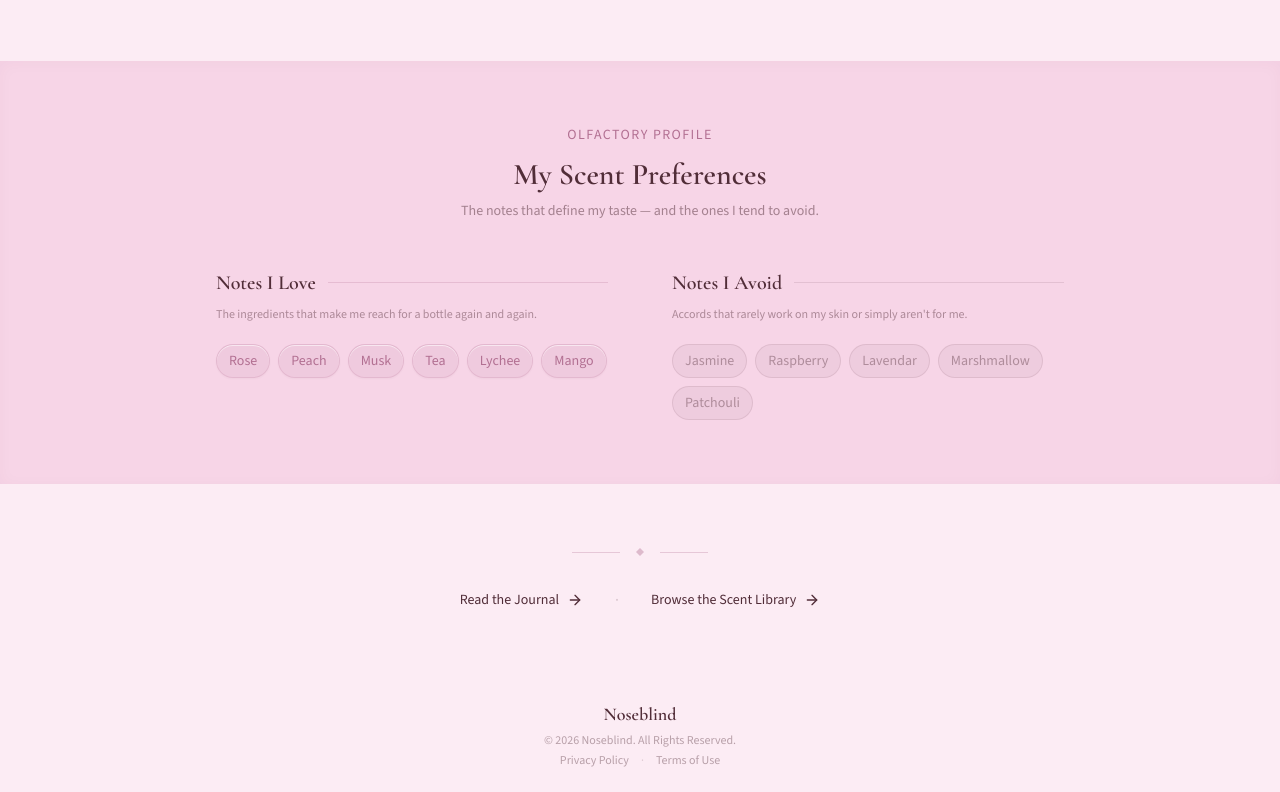
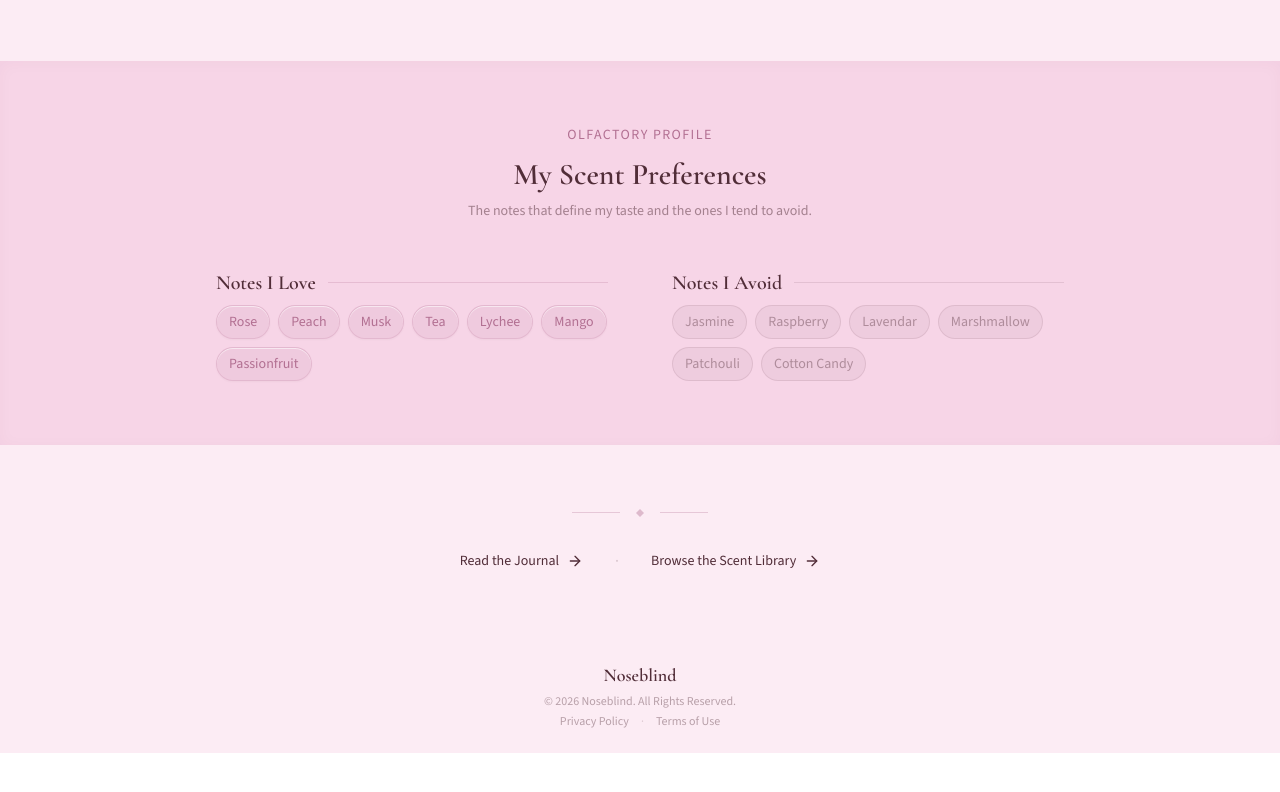
Before and after one commit to camdeputy/noseblindblog, a Next.js app in the folder app/: page /about in a window 1280 px wide. Shown: the part 1451-2243 px from the top of the page. After the commit the page ends 2204 px from the top, so only its background shows below. Built offline with nearby package versions, Linux system fonts and the light colour scheme; no server answers.

Commit message:
text changes

```diff
--- a/app/src/app/about/page.tsx
+++ b/app/src/app/about/page.tsx
@@ -8,12 +8,12 @@ export const metadata: Metadata = {
 };
 
 const FAVORITE_NOTES = [
-  'Rose', 'Peach', 'Musk', 'Tea', 'Lychee', 'Mango'
+  'Rose', 'Peach', 'Musk', 'Tea', 'Lychee', 'Mango', 'Passionfruit'
 ];
 
 const DISLIKED_NOTES = [
   'Jasmine', 'Raspberry', 'Lavendar', 'Marshmallow',
-  'Patchouli'
+  'Patchouli', 'Cotton Candy'
 ];
 
 export default function AboutPage() {
@@ -139,7 +139,7 @@ export default function AboutPage() {
             <p className="text-sm tracking-widest text-secondary uppercase mb-3">Olfactory Profile</p>
             <h2 className="font-display text-3xl font-semibold text-primary mb-2">My Scent Preferences</h2>
             <p className="text-sm text-primary/50 max-w-sm mx-auto">
-              The notes that define my taste — and the ones I tend to avoid.
+              The notes that define my taste and the ones I tend to avoid.
             </p>
           </div>
 
@@ -151,9 +151,6 @@ export default function AboutPage() {
                 <h3 className="font-display text-xl font-semibold text-primary">Notes I Love</h3>
                 <div className="h-px flex-1 bg-secondary/25" />
               </div>
-              <p className="text-xs text-primary/45 mb-5 leading-relaxed">
-                The ingredients that make me reach for a bottle again and again.
-              </p>
               <div className="flex flex-wrap gap-2">
                 {FAVORITE_NOTES.map((note) => (
                   <span
@@ -172,9 +169,6 @@ export default function AboutPage() {
                 <h3 className="font-display text-xl font-semibold text-primary">Notes I Avoid</h3>
                 <div className="h-px flex-1 bg-primary/12" />
               </div>
-              <p className="text-xs text-primary/45 mb-5 leading-relaxed">
-                Accords that rarely work on my skin or simply aren't for me.
-              </p>
               <div className="flex flex-wrap gap-2">
                 {DISLIKED_NOTES.map((note) => (
                   <span
--- a/app/src/app/fragrances/[slug]/page.tsx
+++ b/app/src/app/fragrances/[slug]/page.tsx
@@ -381,16 +381,6 @@ export default async function FragrancePage({
           </div>
         </section>
       )}
-
-      {/* Footer quote */}
-      <section className="bg-tertiary/50 py-16 mt-8 quote-section">
-        <div className="max-w-2xl mx-auto px-6 text-center">
-          <p className="font-display text-xl sm:text-2xl text-primary/80 italic">
-            &ldquo;Perfume is the art that makes memory speak.&rdquo;
-          </p>
-          <p className="text-sm text-primary/50 mt-4">— The Noseblind Collection</p>
-        </div>
-      </section>
     </div>
   );
 }
--- a/app/src/app/page.tsx
+++ b/app/src/app/page.tsx
@@ -48,7 +48,7 @@ export default async function HomePage() {
             Noseblind
           </h1>
           <p className="text-primary/70 text-center max-w-3xl text-base sm:text-lg relative z-10">
-            The state of being desensitized to a scent after prolonged exposure. A frustrating occurence that keeps us coming back for more.
+            The state of being desensitized to a scent after prolonged exposure. A frustrating occurence, but one that keeps us coming back for more.
           </p>
 
           <div className="mt-12 mb-8 relative z-10">
@@ -83,7 +83,7 @@ export default async function HomePage() {
               Noseblind is more than a fragrance blog; it is a digital journal primarily dedicated to
               olfactory arts. I believe it is the most intimate form of expression, announcing our presence and
               lingering in our absence. Join me on my fragrance journey as I sniff through and review my fragrance TBS (To Be Smelled).
-              Together we will discover new favorites, and overwhelm our senses. Let's get to smelling!
+              Together we will discover new favorites, and overwhelm our senses (but on a real note, sniff responsibly). Let's get to smelling!
             </p>
             <p className="text-primary/70 leading-relaxed mb-8">
               - Anosmic
--- a/app/src/app/posts/page.tsx
+++ b/app/src/app/posts/page.tsx
@@ -184,16 +184,6 @@ export default async function PostsPage() {
           </div>
         )}
       </section>
-
-      {/* Bottom decorative section */}
-      <section className="bg-tertiary/50 py-16 mt-8 quote-section">
-        <div className="max-w-2xl mx-auto px-6 text-center">
-          <p className="font-display text-xl sm:text-2xl text-primary/80 italic">
-            "Perfume is the art that makes memory speak."
-          </p>
-          <p className="text-sm text-primary/50 mt-4">— Noseblind Journal</p>
-        </div>
-      </section>
     </div>
   );
 }
--- a/app/src/app/scent-library/ScentLibraryClient.tsx
+++ b/app/src/app/scent-library/ScentLibraryClient.tsx
@@ -93,9 +93,6 @@ export default function ScentLibraryClient({ houses, recentFragrances, available
         </div>
 
         <div className="relative max-w-5xl mx-auto px-6 py-10 sm:py-16 text-center">
-          <p className="text-sm tracking-widest text-secondary mb-4 uppercase">
-            Browse by House
-          </p>
           <h1 className="font-display text-3xl sm:text-5xl md:text-6xl lg:text-7xl font-semibold text-primary leading-tight mb-6">
             Scent <span className="text-secondary">Library</span>
           </h1>
@@ -237,16 +234,6 @@ export default function ScentLibraryClient({ houses, recentFragrances, available
             </div>
           </>
         )}
-      </section>
-
-      {/* Footer quote */}
-      <section className="bg-tertiary/50 py-16 mt-8 quote-section">
-        <div className="max-w-2xl mx-auto px-6 text-center">
-          <p className="font-display text-xl sm:text-2xl text-primary/80 italic">
-            &ldquo;A fragrance is like a signature, a statement of who you are.&rdquo;
-          </p>
-          <p className="text-sm text-primary/50 mt-4">— The Noseblind Collection</p>
-        </div>
       </section>
     </div>
   );
```
